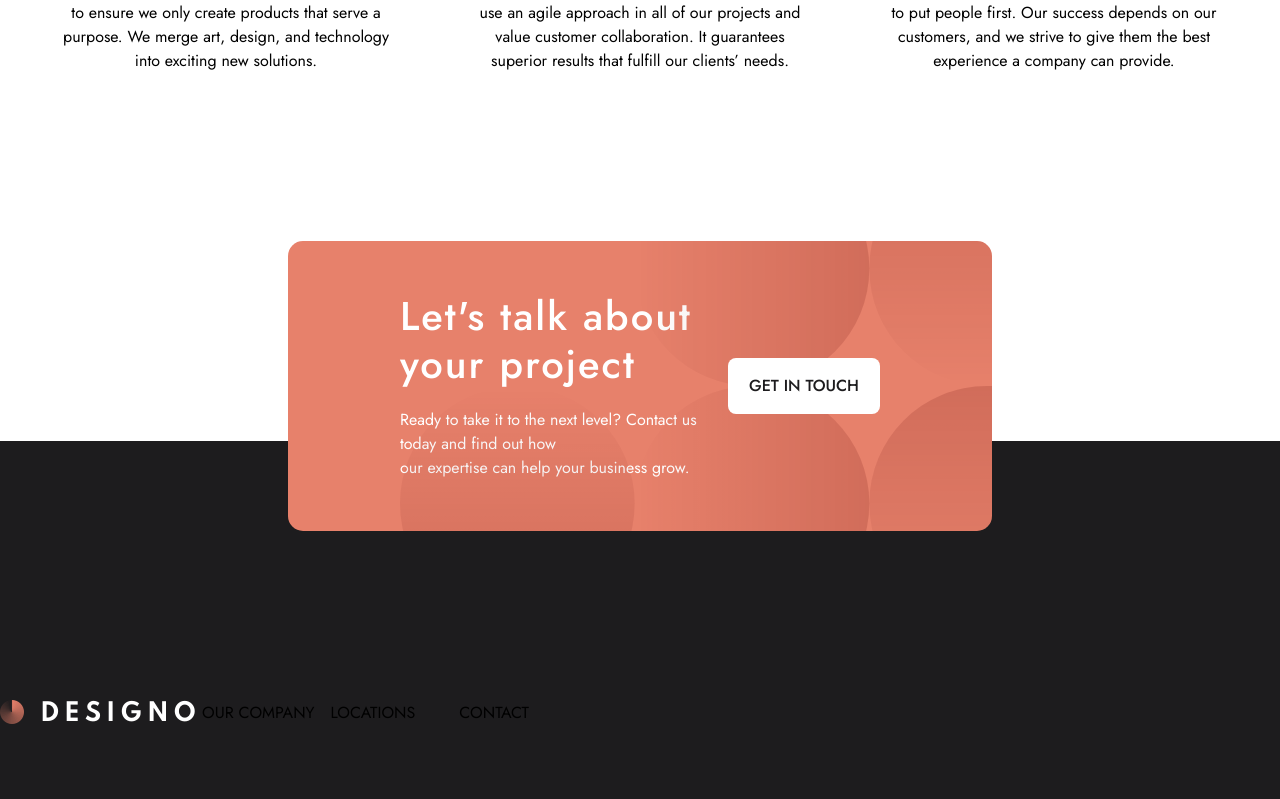
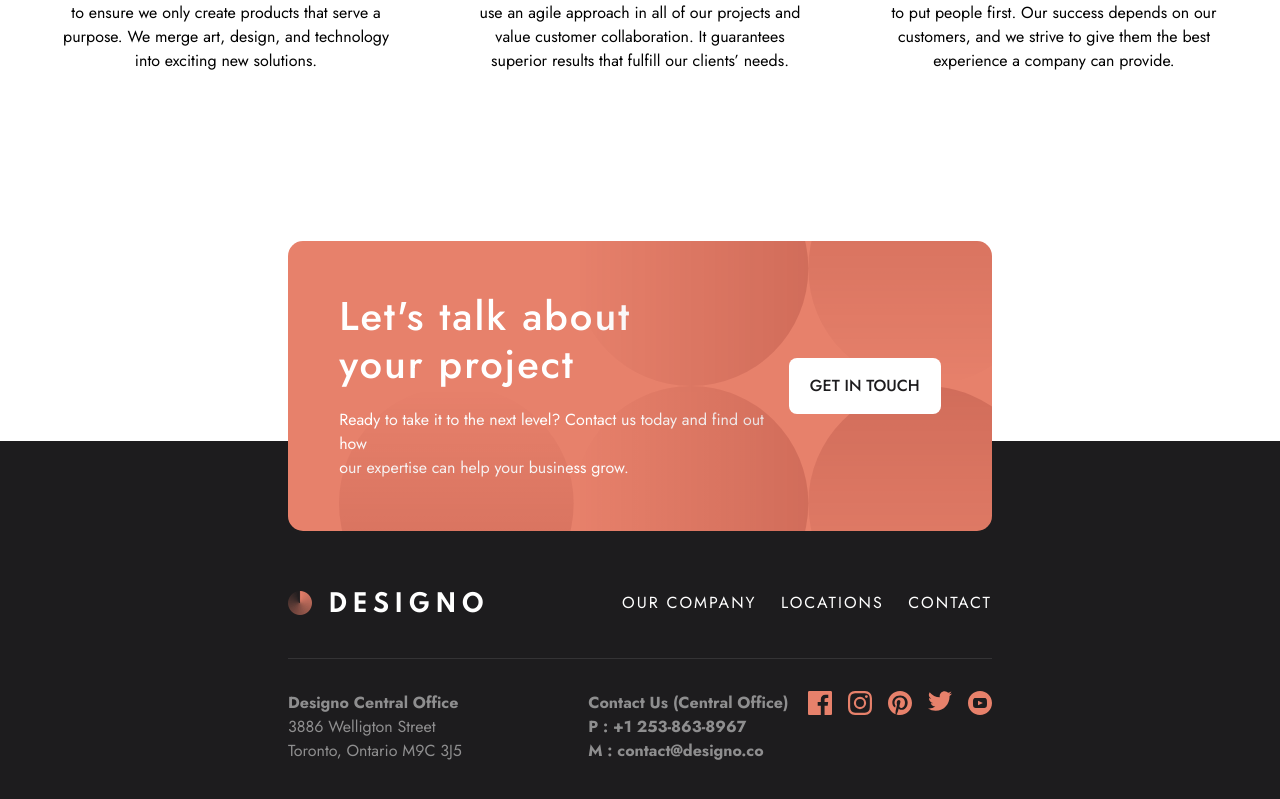
Before and after one commit to GustavoJuvino/designo-multi-page-website, a Next.js app: page / in a window 1280 px wide. Shown: the part 2149-2948 px from the top of the page. Built offline with nearby package versions, Linux system fonts and the light colour scheme.

Commit message:
building footer

```diff
--- a/src/app/components/Footer/CardFooter.tsx
+++ b/src/app/components/Footer/CardFooter.tsx
@@ -21,7 +21,7 @@ const CardFooter = () => {
         justify-center
         items-center
         max-lg:text-center
-        lg:px-28
+        lg:px-[4%]
         lg:mx-8
         sm:mx-10
         mx-6
--- a/src/app/components/Footer/Footer.tsx
+++ b/src/app/components/Footer/Footer.tsx
@@ -3,6 +3,20 @@ import Image from "next/image";
 import CardFooter from "./CardFooter";
 
 interface FooterProps { "card": boolean }
+
+const footerItems = [
+  "our company",
+  "locations",
+  "contact"
+]
+
+const socialMedias = [
+  "facebook",
+  "instagram",
+  "pinterest",
+  "twitter",
+  "youtube",
+]
 
 const Footer: React.FC<FooterProps> = ({ card }) => {
   return (
@@ -10,14 +24,27 @@ const Footer: React.FC<FooterProps> = ({ card }) => {
       {card && <CardFooter/> }
 
       <section className="
-          w-[100%]
+          w-full
           h-[25rem]
           mt-[12.5rem]
           bg-black
           flex
+          flex-col
+          justify-center
+          items-center
         "
       >
-        <div className="flex justify-between items-center pt-[144px]">
+        <section className="w-[55%]">
+          <div className="
+              flex
+              justify-between
+              mt-[72px]
+              pb-10
+              border-b-[1px]
+              border-white
+              border-opacity-10
+            "
+          >
             <div>
               <Image
                 width={202}
@@ -26,23 +53,58 @@ const Footer: React.FC<FooterProps> = ({ card }) => {
                 src="/assets/logo-light.png"
               />
             </div>
-          <ul className="grid grid-cols-3 gap-4">
-            <li>OUR COMPANY</li>
-            <li>LOCATIONS</li>
-            <li>CONTACT</li>
+
+            <ul className="
+                flex
+                justify-between
+                text-white
+                tracking-[2px]
+                w-[370px]
+              "
+            >
+              {footerItems.map((item) => (
+                <li className="
+                    cursor-pointer
+                    hover:border-b-[1px]
+                    border-white
+                    border-opacity-10
+                  "
+                >
+                  {item.toUpperCase()}
+                </li>
+              ))}
             </ul>
           </div>
-        <hr className="h-[1px] opacity-10" />
 
-        {/* <div>
-          <div>
-            <div></div>
-            <div></div>
-            <ul>
-              <li></li>
+          <div className="flex justify-between mt-8">
+            <div className="grid grid-cols-2 gap-[100px]">
+              <div className="text-white opacity-50">
+                <h3>Designo Central Office</h3>
+                <p>3886 Welligton Street</p>
+                <p>Toronto, Ontario M9C 3J5</p>
+              </div>
+
+              <div className="text-white opacity-50">
+                <h3>Contact Us (Central Office)</h3>
+                <h3>P : +1 253-863-8967</h3>
+                <h3>M : contact@designo.co</h3>
+              </div>
+            </div>
+
+            <ul className="flex justify-between w-[184px]">
+                {socialMedias.map((item) => (
+                  <li>
+                    <Image
+                      width={24}
+                      height={24}
+                      alt={item}
+                      src={`/assets/footer/icon-${item}.svg`}
+                    />
+                  </li>
+                ))}
             </ul>
           </div>
-        </div> */}
+        </section>
       </section>
     </footer>
   )
--- a/src/app/globals.css
+++ b/src/app/globals.css
@@ -20,6 +20,10 @@ p {
   margin: 0px;
 }
 
+h1, h2, h3 {
+  font-weight: bold;
+}
+
 ul, li{
   list-style: none;
   padding: 0px;
```
Lines whose indentation alone changed are shown as unchanged.
